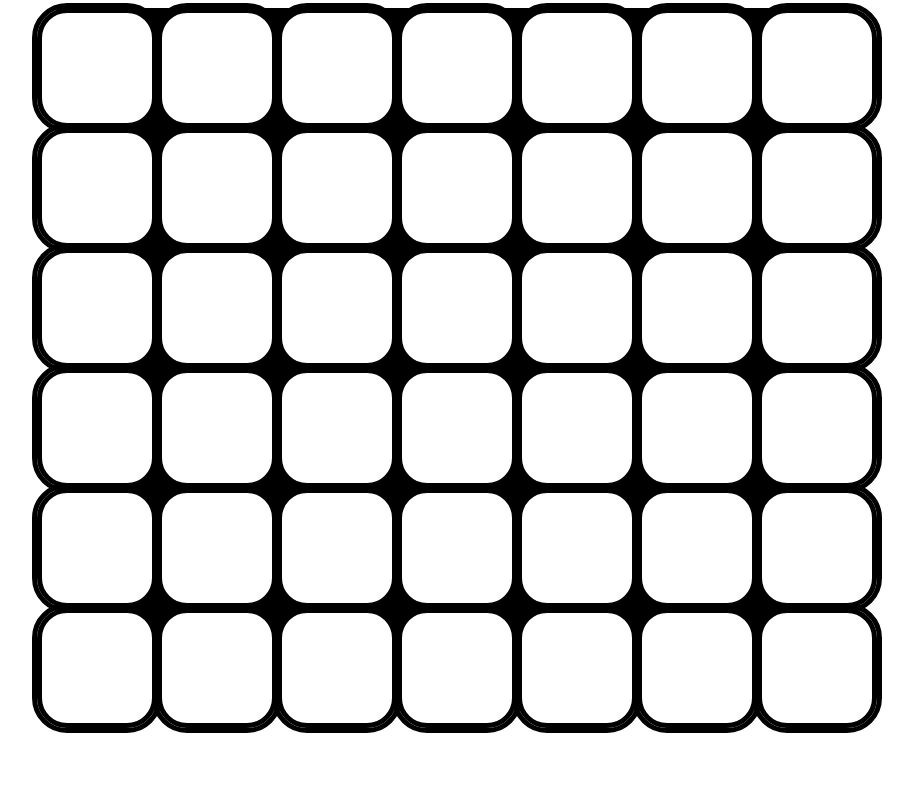
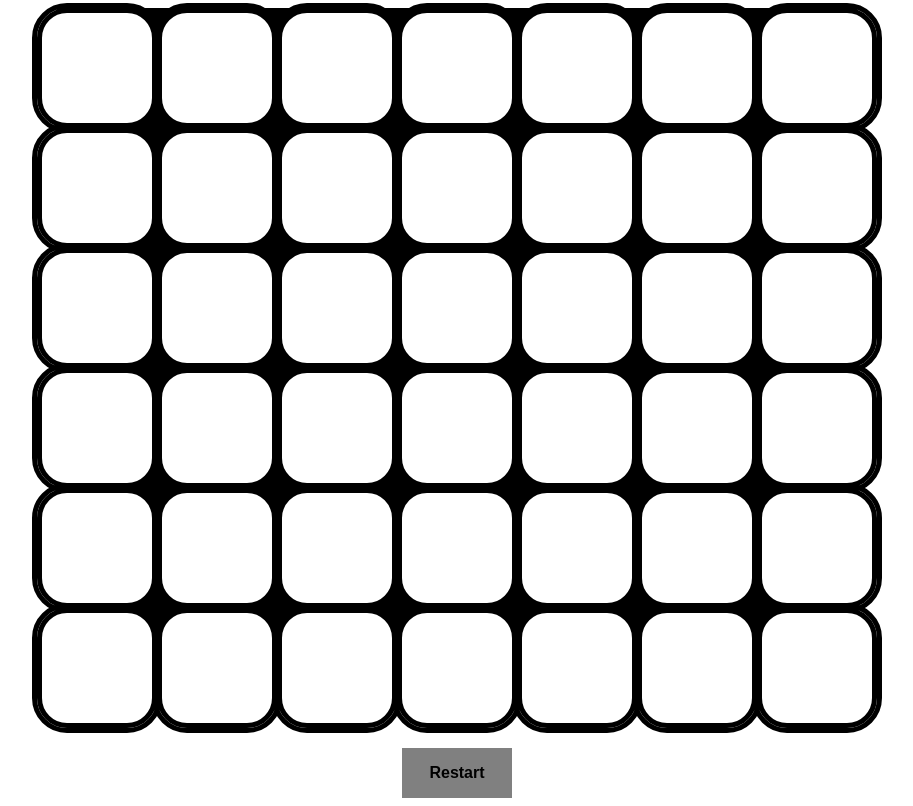
Before and after one commit to MajesticL/Practice-Projects, a plain HTML site: page Connect 4/index.html in a window 1280 px wide. Shown: the whole page, without its empty margins (183-1096 px from the left). Drawn offline with nearby package versions, Linux system fonts and the light colour scheme.

Commit message:
restart burron
added and designed

```diff
--- a/Connect 4/index.html
+++ b/Connect 4/index.html
@@ -55,7 +55,7 @@
         <div class="cell"></div>
         <div class="cell"></div>
         <div class="cell"></div>
-
     </div>
+    <button id="restart">Restart</button>
 </body>
 </html>
--- a/Connect 4/main.css
+++ b/Connect 4/main.css
@@ -19,3 +19,18 @@
 .cell:hover {
     background-color: rgb(236, 81, 236);
 }
+
+#restart{
+    display: block;
+    margin: 0 auto;
+    margin-top: 40px;
+    background-color: grey;
+    border: 2px solid transparent;
+    box-sizing: border-box;
+    cursor: pointer;
+    font-size: 1rem;
+    font-weight: 700;
+    line-height: 1;
+    padding: 15px 25px;
+    text-align: center;
+}
```
